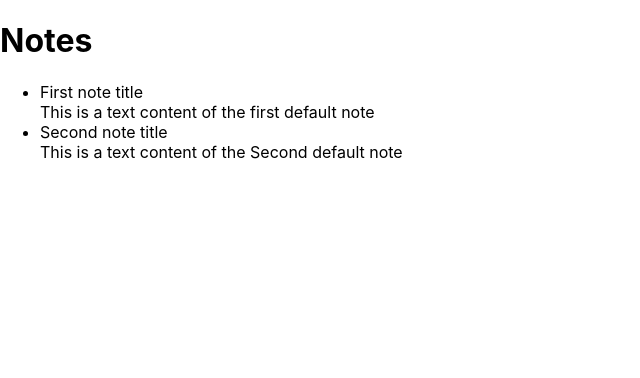
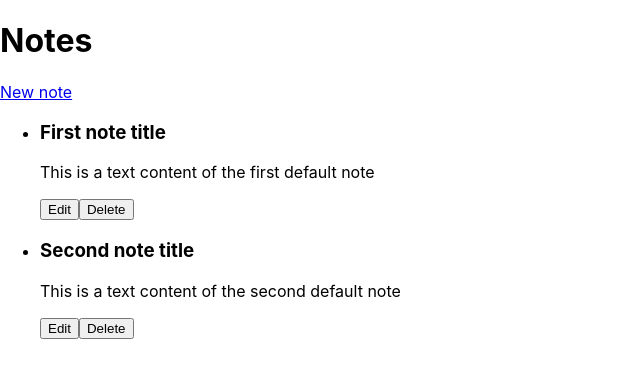
Before and after one commit to WorkAccCom/notes__react, a React (Create React App) app: page / in a window 1280 px wide. Shown: the top 378 px of the page, without its empty margins (0-640 px from the left). Built offline with nearby package versions, Linux system fonts and the light colour scheme.

Commit message:
Notes saved in localStorage; edit and delete buttons added

```diff
--- a/src/App.tsx
+++ b/src/App.tsx
@@ -1,35 +1,24 @@
 import React, { useState, useEffect } from 'react';
-import { Route, Switch } from 'react-router-dom';
+import { Route, Switch, Link } from 'react-router-dom';
 import './App.scss';
+import { notes as notesFromLocalStorage } from './localesrotage';
 
 import { Notes } from './components/Notes';
 
 export const App: React.FC = () => {
-  const defaultNotes = [
-    {
-      id: 0,
-      title: 'First note title',
-      text: 'This is a text content of the first default note',
-    },
-    {
-      id: 1,
-      title: 'Second note title',
-      text: 'This is a text content of the Second default note',
-    },
-  ];
-
-  useEffect(() => {
-
-  }, []);
-
   return (
-    <div className="app">
-      <h1 className="app__title">Notes</h1>
+    <div className="App">
       <Switch>
         <Route path="/" exact>
-          <Notes notes={defaultNotes} />
+          <h1 className="App__title">Notes</h1>
+          <Link to="/edit">
+            New note
+          </Link>
+          <Notes notes={notesFromLocalStorage} />
         </Route>
+        <Route path="/edit">
 
+        </Route>
         <p>error</p>
       </Switch>
     </div>
--- a/src/components/Notes/Notes.scss
+++ b/src/components/Notes/Notes.scss
@@ -0,0 +1,3 @@
+.Notes {
+
+}
--- a/src/components/Notes/Notes.tsx
+++ b/src/components/Notes/Notes.tsx
@@ -1,17 +1,35 @@
 import React from 'react';
 import { Note } from '../../typedefs/Note';
+import './Notes.scss';
 
 interface Props {
   notes: Note[],
 }
 
 export const Notes: React.FC<Props> = ({ notes }) => (
-  <ul className="notes">
+  <ul className="Notes">
     {notes.map((note) => (
-      <li className="notes__note" key={note.id}>
-        {note.title}
-        <br />
-        {note.text}
+      <li className="Notes__note" key={note.id}>
+        <h3 className="Notes__note-title">
+          {note.title}
+        </h3>
+        <p className="Notes__note-text">
+          {note.text}
+        </p>
+        <button
+          type="button"
+          onClick={() => {}}
+          className="Notes__note-edit"
+        >
+          Edit
+        </button>
+        <button
+          type="button"
+          onClick={() => {}}
+          className="Notes__note-delete"
+        >
+          Delete
+        </button>
       </li>
     ))}
   </ul>
--- /dev/null
+++ b/src/localesrotage.js
@@ -0,0 +1,18 @@
+export const defaultNotes = [
+  {
+    id: 0,
+    title: 'First note title',
+    text: 'This is a text content of the first default note',
+  },
+  {
+    id: 1,
+    title: 'Second note title',
+    text: 'This is a text content of the second default note',
+  },
+];
+
+localStorage.setItem('notes', JSON.stringify(defaultNotes));
+
+export const notes = JSON.parse(
+  localStorage.getItem('notes'),
+);
```
Also changed, not shown: 1 other file (tests, documents, lock files or other folders).
